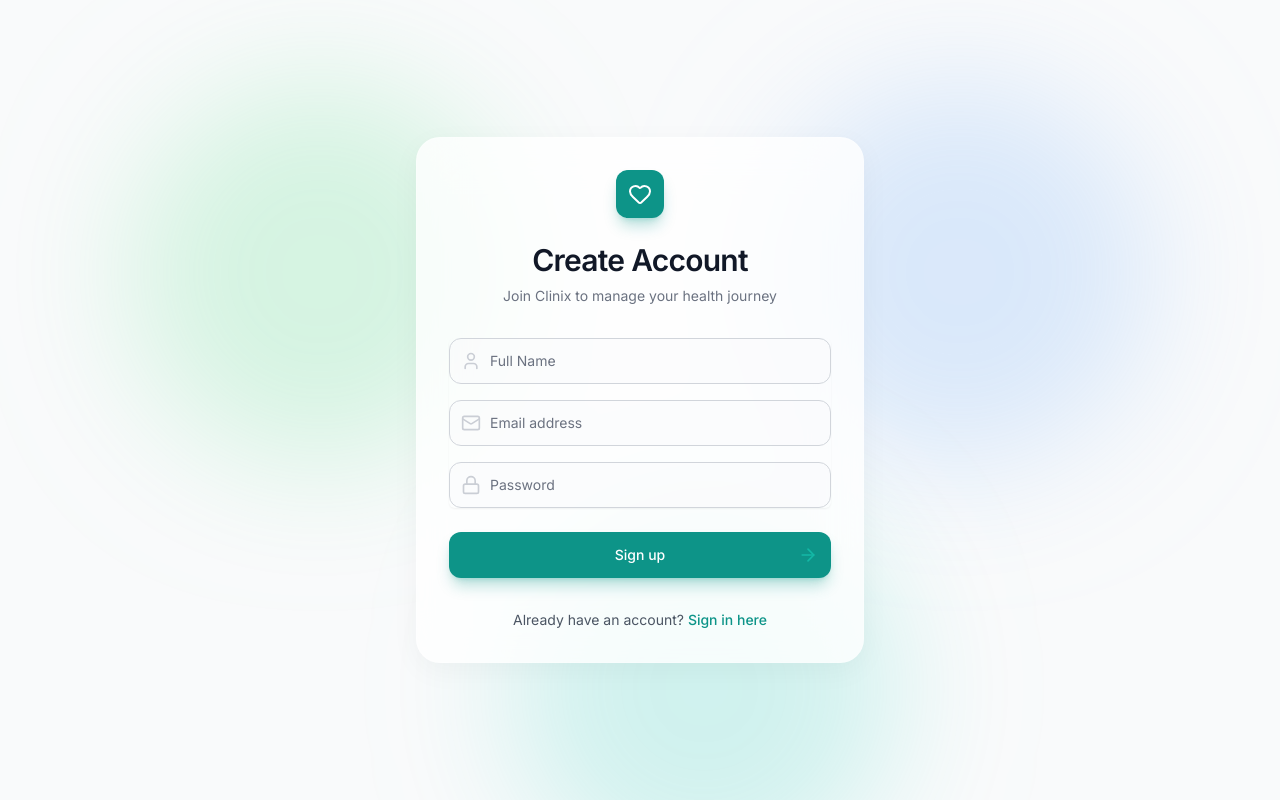
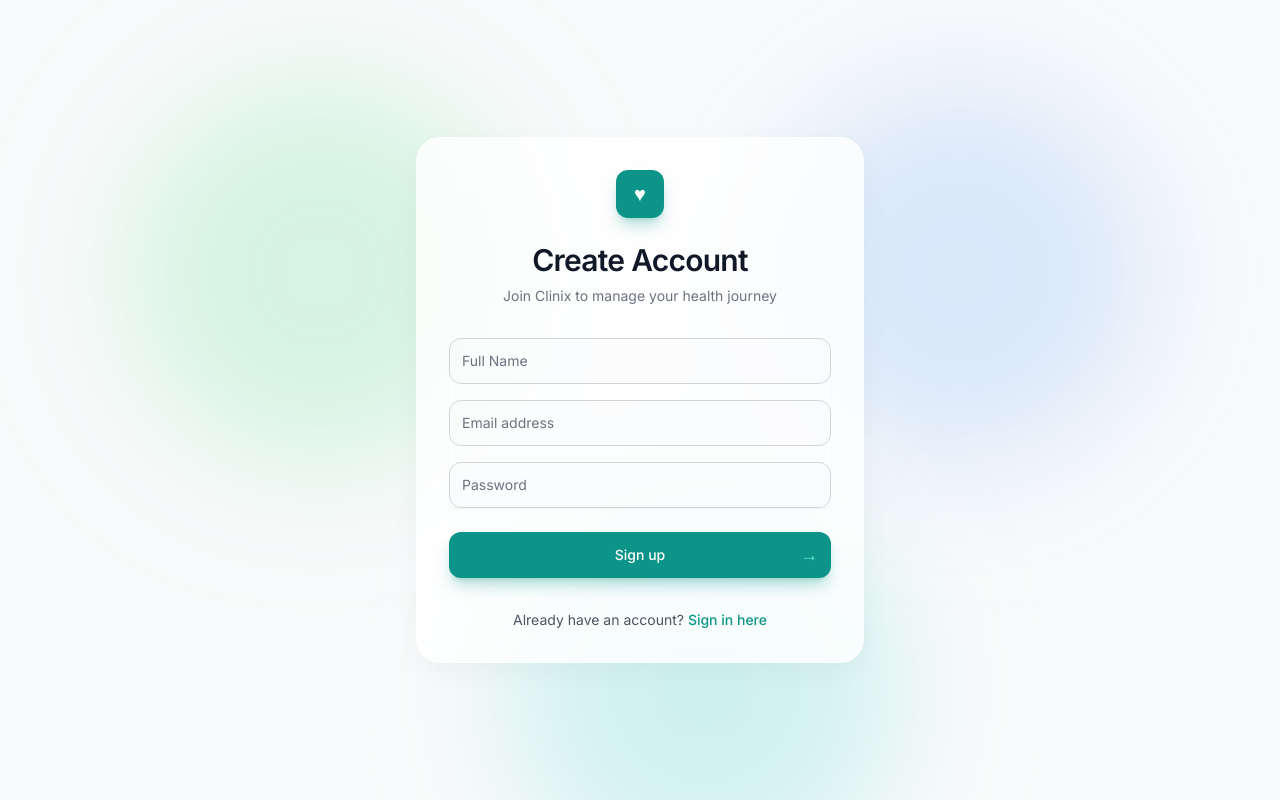
Before and after one commit to christian759/clinix, a React (Vite) app: page /signup in a window 1280 px wide. Built offline with nearby package versions, Linux system fonts and the light colour scheme.

Commit message:
feat: Add Dashboard, Login, and Signup pages, and remove the lucide-react dependency.

```diff
--- a/package.json
+++ b/package.json
@@ -14,7 +14,6 @@
     "@react-three/fiber": "^9.5.0",
     "@react-three/postprocessing": "^3.0.4",
     "framer-motion": "^11.18.2",
-    "lucide-react": "^0.562.0",
     "react": "^19.2.0",
     "react-dom": "^19.2.0",
     "react-router-dom": "^7.12.0",
--- a/src/pages/Login.tsx
+++ b/src/pages/Login.tsx
@@ -1,7 +1,6 @@
 import React, { useState } from 'react';
 import { useNavigate, Link } from 'react-router-dom';
 import { useAuth } from '../context/AuthContext';
-import { ArrowRight, User, Lock, Loader } from 'lucide-react';
 
 const Login = () => {
     const [email, setEmail] = useState('');
@@ -32,8 +31,8 @@
 
             <div className="max-w-md w-full space-y-8 relative z-10 bg-white/80 backdrop-blur-xl p-8 rounded-3xl shadow-[0_8px_30px_rgb(0,0,0,0.04)] border border-white/20">
                 <div>
-                    <div className="mx-auto h-12 w-12 bg-blue-600 rounded-xl flex items-center justify-center shadow-lg shadow-blue-600/30">
-                        <User className="h-6 w-6 text-white" />
+                    <div className="mx-auto h-12 w-12 bg-blue-600 rounded-xl flex items-center justify-center shadow-lg shadow-blue-600/30 text-white font-bold text-xl">
+                        U
                     </div>
                     <h2 className="mt-6 text-center text-3xl font-extrabold text-gray-900 tracking-tight">
                         Welcome Back
@@ -45,32 +44,26 @@
                 <form className="mt-8 space-y-6" onSubmit={handleSubmit}>
                     <div className="rounded-md shadow-sm -space-y-px">
                         <div className="relative mb-4">
-                            <div className="absolute inset-y-0 left-0 pl-3 flex items-center pointer-events-none">
-                                <User className="h-5 w-5 text-gray-400" />
-                            </div>
                             <input
                                 id="email-address"
                                 name="email"
                                 type="email"
                                 autoComplete="email"
                                 required
-                                className="appearance-none rounded-xl relative block w-full pl-10 px-3 py-3 border border-gray-300 placeholder-gray-500 text-gray-900 focus:outline-none focus:ring-2 focus:ring-blue-500 focus:border-blue-500 sm:text-sm bg-gray-50/50 transition-all duration-200"
+                                className="appearance-none rounded-xl relative block w-full px-3 py-3 border border-gray-300 placeholder-gray-500 text-gray-900 focus:outline-none focus:ring-2 focus:ring-blue-500 focus:border-blue-500 sm:text-sm bg-gray-50/50 transition-all duration-200"
                                 placeholder="Email address"
                                 value={email}
                                 onChange={(e) => setEmail(e.target.value)}
                             />
                         </div>
                         <div className="relative">
-                            <div className="absolute inset-y-0 left-0 pl-3 flex items-center pointer-events-none">
-                                <Lock className="h-5 w-5 text-gray-400" />
-                            </div>
                             <input
                                 id="password"
                                 name="password"
                                 type="password"
                                 autoComplete="current-password"
                                 required
-                                className="appearance-none rounded-xl relative block w-full pl-10 px-3 py-3 border border-gray-300 placeholder-gray-500 text-gray-900 focus:outline-none focus:ring-2 focus:ring-blue-500 focus:border-blue-500 sm:text-sm bg-gray-50/50 transition-all duration-200"
+                                className="appearance-none rounded-xl relative block w-full px-3 py-3 border border-gray-300 placeholder-gray-500 text-gray-900 focus:outline-none focus:ring-2 focus:ring-blue-500 focus:border-blue-500 sm:text-sm bg-gray-50/50 transition-all duration-200"
                                 placeholder="Password"
                                 value={password}
                                 onChange={(e) => setPassword(e.target.value)}
@@ -105,12 +98,13 @@
                             className="group relative w-full flex justify-center py-3 px-4 border border-transparent text-sm font-medium rounded-xl text-white bg-blue-600 hover:bg-blue-700 focus:outline-none focus:ring-2 focus:ring-offset-2 focus:ring-blue-500 shadow-lg shadow-blue-600/30 hover:shadow-blue-600/50 transition-all duration-200 disabled:opacity-70 disabled:cursor-not-allowed"
                         >
                             {loading ? (
-                                <Loader className="animate-spin h-5 w-5" />
+                                <span className="animate-spin h-5 w-5 border-2 border-white border-t-transparent rounded-full block"></span>
                             ) : (
                                 <>
                                     Sign in
                                     <span className="absolute right-0 inset-y-0 flex items-center pr-3">
-                                        <ArrowRight className="h-5 w-5 text-blue-500 group-hover:text-blue-400 transition-colors" />
+                                        {/* Arrow placeholder */}
+                                        <span className="text-blue-300 text-lg">→</span>
                                     </span>
                                 </>
                             )}
--- a/src/pages/Signup.tsx
+++ b/src/pages/Signup.tsx
@@ -1,7 +1,6 @@
 import React, { useState } from 'react';
 import { useNavigate, Link } from 'react-router-dom';
 import { useAuth } from '../context/AuthContext';
-import { ArrowRight, User, Mail, Lock, Loader, Heart } from 'lucide-react';
 
 const Signup = () => {
     const [name, setName] = useState('');
@@ -33,8 +32,8 @@
 
             <div className="max-w-md w-full space-y-8 relative z-10 bg-white/80 backdrop-blur-xl p-8 rounded-3xl shadow-[0_8px_30px_rgb(0,0,0,0.04)] border border-white/20">
                 <div>
-                    <div className="mx-auto h-12 w-12 bg-teal-600 rounded-xl flex items-center justify-center shadow-lg shadow-teal-600/30">
-                        <Heart className="h-6 w-6 text-white" />
+                    <div className="mx-auto h-12 w-12 bg-teal-600 rounded-xl flex items-center justify-center shadow-lg shadow-teal-600/30 text-white font-bold text-xl">
+                        ♥
                     </div>
                     <h2 className="mt-6 text-center text-3xl font-extrabold text-gray-900 tracking-tight">
                         Create Account
@@ -46,48 +45,39 @@
                 <form className="mt-8 space-y-6" onSubmit={handleSubmit}>
                     <div className="rounded-md shadow-sm space-y-4">
                         <div className="relative">
-                            <div className="absolute inset-y-0 left-0 pl-3 flex items-center pointer-events-none">
-                                <User className="h-5 w-5 text-gray-400" />
-                            </div>
                             <input
                                 id="name"
                                 name="name"
                                 type="text"
                                 autoComplete="name"
                                 required
-                                className="appearance-none rounded-xl relative block w-full pl-10 px-3 py-3 border border-gray-300 placeholder-gray-500 text-gray-900 focus:outline-none focus:ring-2 focus:ring-teal-500 focus:border-teal-500 sm:text-sm bg-gray-50/50 transition-all duration-200"
+                                className="appearance-none rounded-xl relative block w-full px-3 py-3 border border-gray-300 placeholder-gray-500 text-gray-900 focus:outline-none focus:ring-2 focus:ring-teal-500 focus:border-teal-500 sm:text-sm bg-gray-50/50 transition-all duration-200"
                                 placeholder="Full Name"
                                 value={name}
                                 onChange={(e) => setName(e.target.value)}
                             />
                         </div>
                         <div className="relative">
-                            <div className="absolute inset-y-0 left-0 pl-3 flex items-center pointer-events-none">
-                                <Mail className="h-5 w-5 text-gray-400" />
-                            </div>
                             <input
                                 id="email-address"
                                 name="email"
                                 type="email"
                                 autoComplete="email"
                                 required
-                                className="appearance-none rounded-xl relative block w-full pl-10 px-3 py-3 border border-gray-300 placeholder-gray-500 text-gray-900 focus:outline-none focus:ring-2 focus:ring-teal-500 focus:border-teal-500 sm:text-sm bg-gray-50/50 transition-all duration-200"
+                                className="appearance-none rounded-xl relative block w-full px-3 py-3 border border-gray-300 placeholder-gray-500 text-gray-900 focus:outline-none focus:ring-2 focus:ring-teal-500 focus:border-teal-500 sm:text-sm bg-gray-50/50 transition-all duration-200"
                                 placeholder="Email address"
                                 value={email}
                                 onChange={(e) => setEmail(e.target.value)}
                             />
                         </div>
                         <div className="relative">
-                            <div className="absolute inset-y-0 left-0 pl-3 flex items-center pointer-events-none">
-                                <Lock className="h-5 w-5 text-gray-400" />
-                            </div>
                             <input
                                 id="password"
                                 name="password"
                                 type="password"
                                 autoComplete="new-password"
                                 required
-                                className="appearance-none rounded-xl relative block w-full pl-10 px-3 py-3 border border-gray-300 placeholder-gray-500 text-gray-900 focus:outline-none focus:ring-2 focus:ring-teal-500 focus:border-teal-500 sm:text-sm bg-gray-50/50 transition-all duration-200"
+                                className="appearance-none rounded-xl relative block w-full px-3 py-3 border border-gray-300 placeholder-gray-500 text-gray-900 focus:outline-none focus:ring-2 focus:ring-teal-500 focus:border-teal-500 sm:text-sm bg-gray-50/50 transition-all duration-200"
                                 placeholder="Password"
                                 value={password}
                                 onChange={(e) => setPassword(e.target.value)}
@@ -102,12 +92,12 @@
                             className="group relative w-full flex justify-center py-3 px-4 border border-transparent text-sm font-medium rounded-xl text-white bg-teal-600 hover:bg-teal-700 focus:outline-none focus:ring-2 focus:ring-offset-2 focus:ring-teal-500 shadow-lg shadow-teal-600/30 hover:shadow-teal-600/50 transition-all duration-200 disabled:opacity-70 disabled:cursor-not-allowed"
                         >
                             {loading ? (
-                                <Loader className="animate-spin h-5 w-5" />
+                                <span className="animate-spin h-5 w-5 border-2 border-white border-t-transparent rounded-full block"></span>
                             ) : (
                                 <>
                                     Sign up
                                     <span className="absolute right-0 inset-y-0 flex items-center pr-3">
-                                        <ArrowRight className="h-5 w-5 text-teal-500 group-hover:text-teal-400 transition-colors" />
+                                        <span className="text-teal-300 text-lg">→</span>
                                     </span>
                                 </>
                             )}
```
Also changed, not shown: src/pages/Dashboard.tsx (+14 -17 lines), 1 other file (tests, documents, lock files or other folders).
